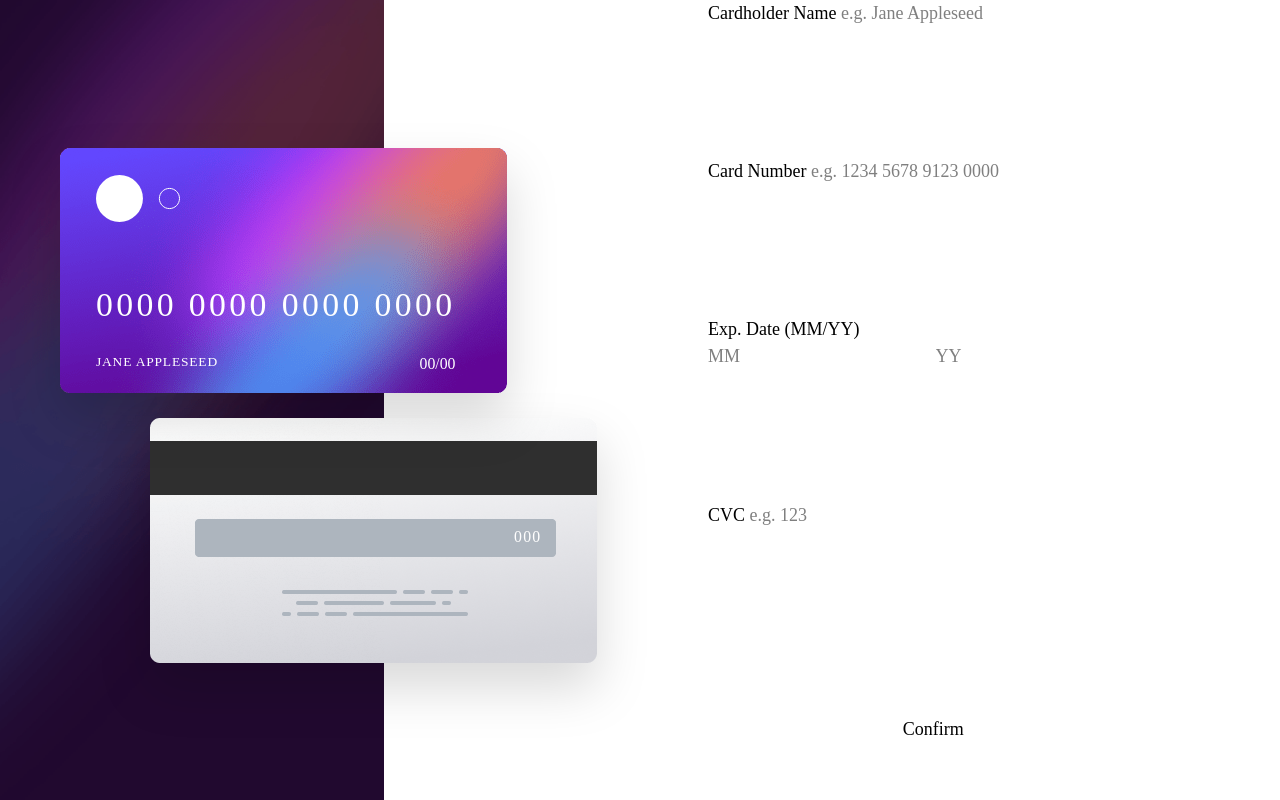
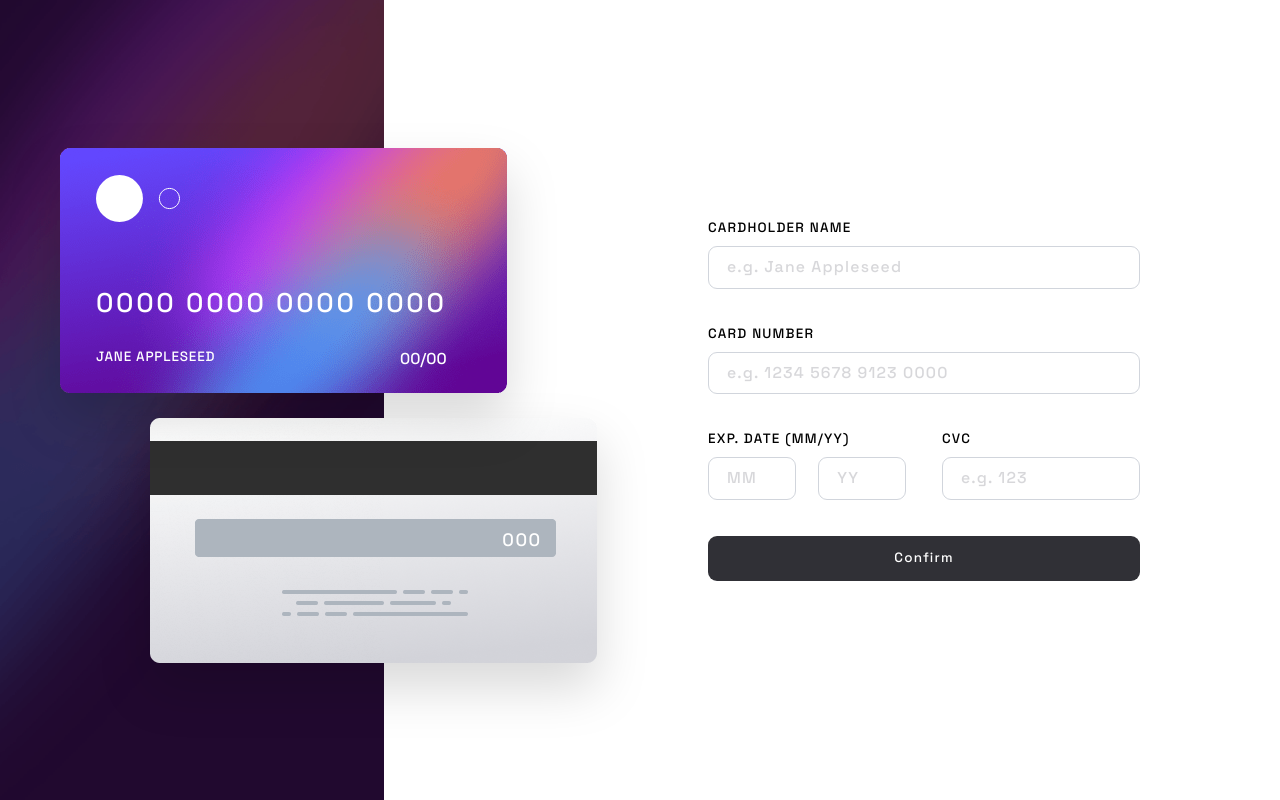
Before and after one commit to kachi33/interactive-card-details-form-main, a website built with Vite: page index.html in a window 1280 px wide. Built offline with nearby package versions, Linux system fonts and the light colour scheme.

Commit message:
feat: Adjust form styling

```diff
--- a/index.html
+++ b/index.html
@@ -10,7 +10,7 @@
     <!-- Styled with tailwindCSS -->
   </head>
   <body>
-    <main class="flex flex-col lg:flex-row h-screen w-full">
+    <main class="flex flex-col lg:flex-row h-screen max-w-full font-grotesk">
       <section
         class="bg-[url(/bg-main-mobile.png)] lg:bg-[url(/bg-main-desktop.png)] bg-no-repeat bg-cover md min-h-[40%] lg:min-h-screen w-full lg:w-[30%]"
       ></section>
@@ -33,8 +33,8 @@
                 alt="Card icon"
                 class=""/>
               <div class="grid grid-cols-2 gap-6">
-              <p class="col-span-2 tracking-[0.1em] lg:text-3xl text-center ">0000 0000 0000 0000</p>
-              <p class="uppercase text-xs spacing tracking-[0.06em]  font-[200]">Jane Appleseed</p>
+              <p class="col-span-2 tracking-[0.1em] lg:text-2xl text-center ">0000 0000 0000 0000</p>
+              <p class="uppercase text-xs spacing tracking-[0.06em]  font-medium">Jane Appleseed</p>
               <p class="text-right text-sm">00/00</p>
               </div>
             </div>
@@ -49,14 +49,15 @@
               alt="Card back background"
               class="w-2xs lg:w-auto drop-shadow-2xl"
             />
-            <p class="absolute text-right text-sm w-full right-36 top-20 pt-4 pr-1 tracking-[0.08em]">000</p>
+            <p class="absolute text-right  w-full right-36 top-20 pt-4 pr-1 tracking-[0.08em]">000</p>
           </div>
         </div>
       </section>
 
       <!-- Form start -->
-      <form id="card-form" class="card-form grid gap-4" novalidate>
-        <div>
+       <section class="lg:w-auto w-full lg:my-auto mt-20 lg:mt-auto">
+      <form id="card-form" class="w-full lg:max-w-96 tracking-[0.09em] uppercase grid grid-cols-2 gap-8 text-xs " >
+        <div class="col-span-2 flex flex-col gap-2">
           <label for="name">Cardholder Name</label>
           <input
             type="text"
@@ -66,7 +67,7 @@
           />
         </div>
 
-        <div>
+        <div class="col-span-2 flex flex-col gap-2">
           <label for="number">Card Number</label>
           <input
             type="text"
@@ -76,9 +77,9 @@
             pattern="\d{4} \d{4} \d{4} \d{4}"
           />
         </div>
-        <div>
+          <div class="flex flex-col gap-2">
           <label for="expiry">Exp. Date (MM/YY)</label>
-          <div class="expiry-container">
+          <div class="grid grid-cols-2 gap-5">
             <input
               type="text"
               id="expiry-month"
@@ -94,8 +95,8 @@
               pattern="\d{2}"
             />
           </div>
-        </div>
-        <div>
+          </div>
+          <div class="flex flex-col gap-2">
           <label for="cvc">CVC</label>
           <input
             type="text"
@@ -105,8 +106,11 @@
             pattern="\d{3}"
           />
         </div>
-        <button type="submit">Confirm</button>
+                <div class="col-span-2">
+        <button type="submit" class="bg-purple-950 text-white w-full p-3 rounded-lg">Confirm</button>
+        </div>
       </form>
+
 
       <!-- Completed state start -->
 
@@ -114,6 +118,7 @@
         <h2>Thank you!</h2>
         <p>We've added your card details</p>
       </div>
+      </section>
     </main>
     <footer class="text-gradientEnd hidden">
       Challenge by
--- a/src/style.css
+++ b/src/style.css
@@ -2,6 +2,7 @@
 @import "tailwindcss";
 
 @theme {
+  --font-grotesk: 'Space Grotesk', sans-serif;
   --color-gray-200: hsl(240, 5%, 91%);
   --color-purple-950: hsl(240, 5%, 20%);
   --color-grayLight: hsl(270, 3%, 87%);
@@ -15,5 +16,8 @@
   font-family: font-grotesk;
   font-size: 18px;
   font-weight: 500;
+}
 
+#card-form input{
+@apply border border-gray-300  text-grayDark text-sm  rounded-lg px-4 py-2 focus:ring-2 focus:ring-blue-500 focus:border-blue-500;
 }
```
